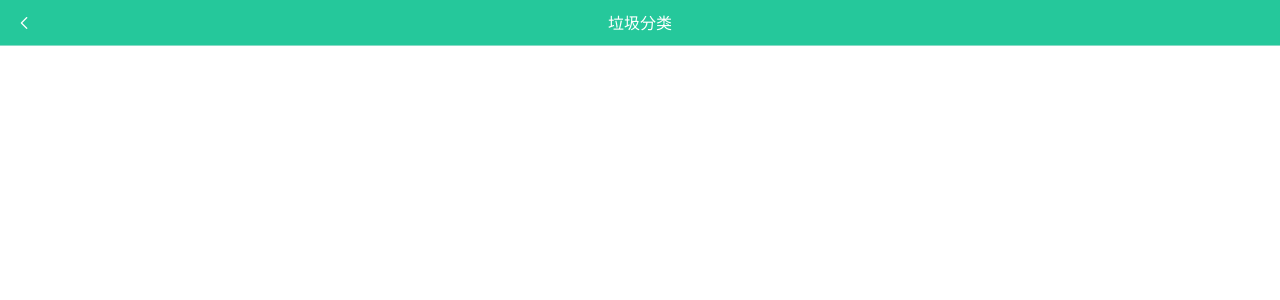
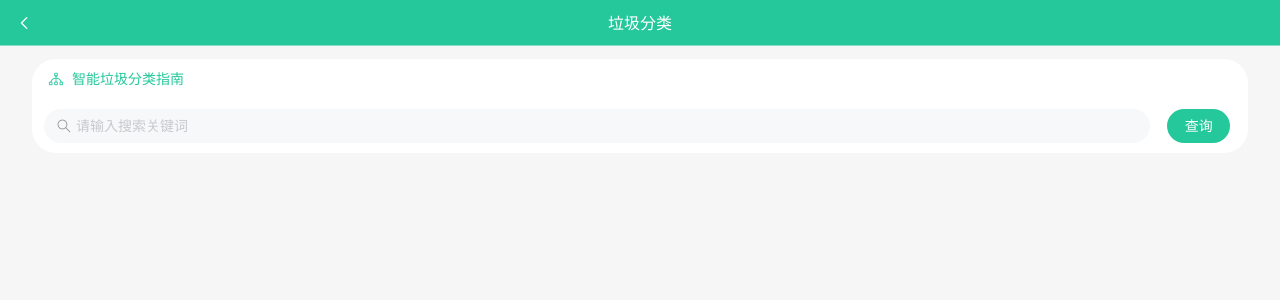
Before and after one commit to 20220105/Garbage, a Vue app: page /garbage in a window 1280 px wide. Shown: the top 300 px of the page. Built offline with nearby package versions, Linux system fonts and the light colour scheme; a small style sheet from the web is missing.

Commit message:
搜索框

```diff
--- a/src/views/Garbage.vue
+++ b/src/views/Garbage.vue
@@ -1,15 +1,59 @@
 <template>
-  <div>
+  <div style="background-color: #f6f6f6" :style="{ height: h + 'px' }">
     <van-nav-bar title="垃圾分类" left-arrow @click-left="onClickLeft" />
+    <div class="body">
+      <div class="search">
+        <van-notice-bar
+          left-icon="cluster-o"
+          text="智能垃圾分类指南"
+          background="#fff"
+          color="#25c89b"
+        />
+        <van-search
+          shape="round"
+          show-action
+          placeholder="请输入搜索关键词"
+          @search="onSearch"
+        >
+          <template #action>
+            <div @click="onSearch" style="border-radius: 1.1rem">查询</div>
+          </template>
+        </van-search>
+      </div>
+      <div>
+
+      </div>
+      <!-- 用来写其它的v-if -->
+      <div></div>
+    </div>
   </div>
 </template>
 
 <script>
 export default {
+  data() {
+    return {
+      h: "",
+    }
+  },
   methods: {
     onClickLeft() {
       this.$router.go(-1)
     },
+    // 获取当前视口的高度
+    windowHeight() {
+      let de = document.documentElement
+      let h =
+        self.innerHeight ||
+        (de && de.offsetHeight) ||
+        document.body.offsetHeight
+      this.h = h
+      console.log(this.h)
+    },
+    onSearch() {},
+  },
+  mounted() {
+    this.windowHeight()
   },
 }
 </script>
@@ -31,4 +75,31 @@ export default {
 ::v-deep .van-nav-bar__arrow {
   color: #fff;
 }
+// 搜索框按钮
+.van-search__action {
+  background-color: #25c89b;
+  margin: 0 1.1rem 0 1.1rem;
+  padding: 0 1.1rem 0 1.1rem;
+  border-radius: 1.1rem;
+  color: #fff;
+}
+.van-search__action:active {
+  -webkit-box-shadow: #666 0 0 0.5rem;
+  -moz-box-shadow: #666 0 0 0.5rem;
+  box-shadow: #666 0 0 0.5rem;
+}
+.body {
+  width: 95%;
+  margin: auto;
+  .search {
+    margin: 0.8rem 0 0.8rem 0;
+    border-radius: 1.5rem;
+    .van-notice-bar {
+      border-radius: 1.5rem 1.5rem 0 0;
+    }
+    .van-search--show-action {
+      border-radius: 0 0 1.5rem 1.5rem;
+    }
+  }
+}
 </style>
```
